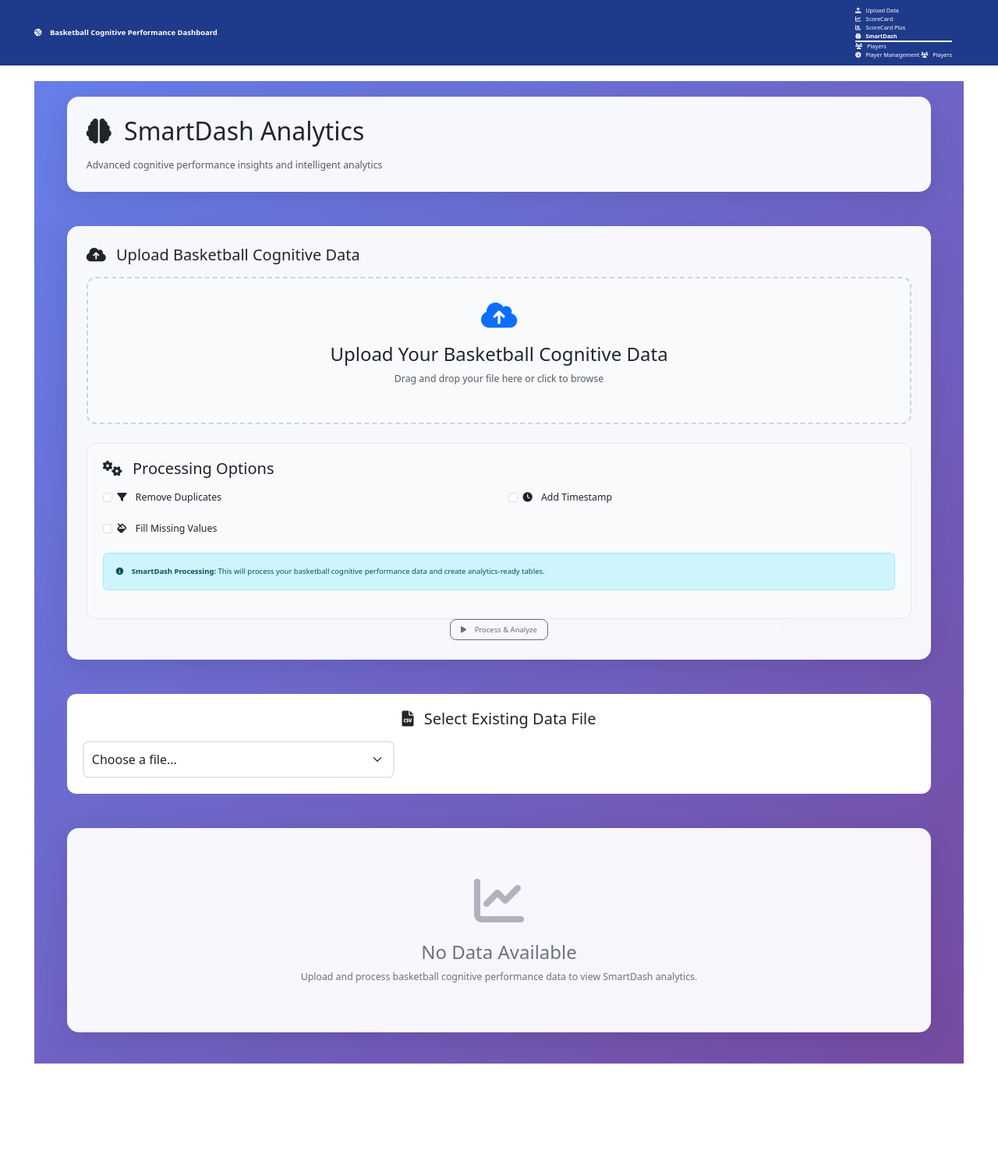
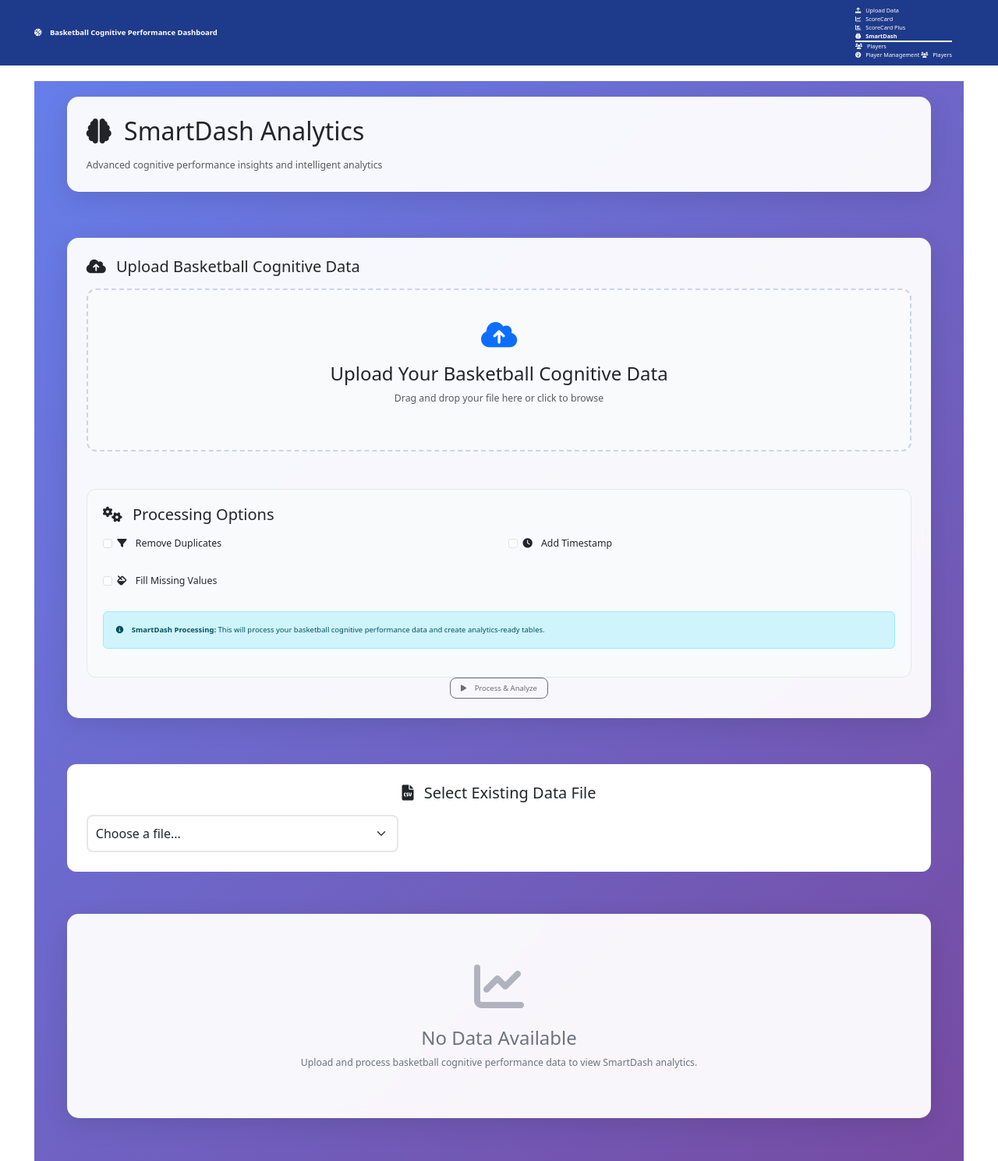
Before and after one commit to daivikvennela/integrityHoops, a Flask app: page /smartdash in a window 1280 px wide. Shown: the whole page at 78% size. Before the commit the page ends 1364 px from the top, so only its background shows below. Run offline with Flask 3, Linux system fonts and the light colour scheme.

Commit message:
MVP 1: cleaned up files[Todo: implement scorecard functionality, mapping from player to cards, leaderboard, account user management[sign ins and more]]

```diff
--- a/testApp1/templates/smartdash.html
+++ b/testApp1/templates/smartdash.html
@@ -16,7 +16,7 @@
         box-shadow: 0 8px 32px rgba(0, 0, 0, 0.1);
         backdrop-filter: blur(10px);
         border: 1px solid rgba(255, 255, 255, 0.2);
-        margin-bottom: 20px;
+        margin-bottom: 35px;
         overflow: hidden;
     }
 
@@ -24,8 +24,8 @@
         background: linear-gradient(135deg, #667eea 0%, #764ba2 100%);
         color: white;
         border-radius: 12px;
-        padding: 20px;
-        margin-bottom: 15px;
+        padding: 25px;
+        margin-bottom: 25px;
         text-align: center;
         transition: transform 0.3s ease;
     }
@@ -49,8 +49,8 @@
         background: linear-gradient(135deg, #f093fb 0%, #f5576c 100%);
         color: white;
         border-radius: 12px;
-        padding: 20px;
-        margin-bottom: 15px;
+        padding: 25px;
+        margin-bottom: 25px;
     }
 
     .trend-indicator {
@@ -79,15 +79,15 @@
     .performance-chart {
         background: white;
         border-radius: 12px;
-        padding: 20px;
-        margin-bottom: 20px;
+        padding: 25px;
+        margin-bottom: 30px;
     }
 
     .category-breakdown {
         background: white;
         border-radius: 12px;
-        padding: 20px;
-        margin-bottom: 20px;
+        padding: 25px;
+        margin-bottom: 30px;
     }
 
     .progress-bar-custom {
@@ -118,8 +118,8 @@
     .file-selector {
         background: white;
         border-radius: 12px;
-        padding: 20px;
-        margin-bottom: 20px;
+        padding: 25px;
+        margin-bottom: 30px;
         text-align: center;
     }
 
@@ -135,7 +135,7 @@
     .upload-area {
         border: 2px dashed #cbd5e1;
         border-radius: 12px;
-        padding: 30px;
+        padding: 40px;
         text-align: center;
         background: #f8fafc;
         transition: all 0.3s ease;
@@ -204,7 +204,7 @@
                             Upload Basketball Cognitive Data
                         </h5>
                         <form method="POST" action="{{ url_for('smartdash_upload') }}" enctype="multipart/form-data" id="smartdashUploadForm">
-                            <div class="upload-area mb-4" onclick="document.getElementById('smartdashFile').click();">
+                            <div class="upload-area mb-5" onclick="document.getElementById('smartdashFile').click();">
                                 <i class="fas fa-cloud-upload-alt fa-3x text-primary mb-3"></i>
                                 <h4>Upload Your Basketball Cognitive Data</h4>
                                 <p class="text-muted">Drag and drop your file here or click to browse</p>
@@ -220,7 +220,7 @@
 
                                 <div class="row">
                                     <div class="col-md-6">
-                                        <div class="form-check mb-3">
+                                        <div class="form-check mb-4">
                                             <input class="form-check-input" type="checkbox" id="remove_duplicates" name="remove_duplicates">
                                             <label class="form-check-label" for="remove_duplicates">
                                                 <i class="fas fa-filter me-2"></i>
@@ -228,7 +228,7 @@
                                             </label>
                                         </div>
 
-                                        <div class="form-check mb-3">
+                                        <div class="form-check mb-4">
                                             <input class="form-check-input" type="checkbox" id="fill_missing" name="fill_missing">
                                             <label class="form-check-label" for="fill_missing">
                                                 <i class="fas fa-fill me-2"></i>
@@ -238,7 +238,7 @@
                                     </div>
 
                                     <div class="col-md-6">
-                                        <div class="form-check mb-3">
+                                        <div class="form-check mb-4">
                                             <input class="form-check-input" type="checkbox" id="add_timestamp" name="add_timestamp">
                                             <label class="form-check-label" for="add_timestamp">
                                                 <i class="fas fa-clock me-2"></i>
@@ -299,7 +299,7 @@
 
         {% if smart_metrics %}
         <!-- Key Metrics -->
-        <div class="row mb-4">
+        <div class="row mb-5">
             <div class="col-md-3">
                 <div class="metric-card">
                     <div class="metric-value">{{ smart_metrics.success_rate }}%</div>
@@ -336,7 +336,7 @@
 
         <!-- Key Insights -->
         {% if smart_metrics.key_insights %}
-        <div class="row mb-4">
+        <div class="row mb-5">
             <div class="col-12">
                 <div class="insight-card">
                     <h5 class="mb-3">
@@ -358,7 +358,7 @@
 
         <!-- Performance Trends -->
         {% if smart_metrics.performance_trends %}
-        <div class="row mb-4">
+        <div class="row mb-5">
             <div class="col-12">
                 <div class="performance-chart">
                     <h5 class="mb-3">
@@ -367,7 +367,7 @@
                     </h5>
                     <div class="row">
                         {% for i, trend in enumerate(smart_metrics.performance_trends) %}
-                        <div class="col-md-3 mb-3">
+                        <div class="col-md-3 mb-4">
                             <div class="text-center">
                                 <div class="h4 mb-1">{{ trend }}%</div>
                                 <div class="text-muted">Segment {{ i + 1 }}</div>
@@ -387,7 +387,7 @@
 
         <!-- Category Performance -->
         {% if smart_metrics.category_performance %}
-        <div class="row mb-4">
+        <div class="row mb-5">
             <div class="col-12">
                 <div class="category-breakdown">
                     <h5 class="mb-3">
@@ -396,7 +396,7 @@
                     </h5>
                     <div class="row">
                         {% for category, data in smart_metrics.category_performance.items() %}
-                        <div class="col-md-6 mb-3">
+                        <div class="col-md-6 mb-4">
                             <div class="d-flex justify-content-between align-items-center mb-2">
                                 <span class="fw-bold">{{ category }}</span>
                                 <span class="text-muted">{{ data.success_rate }}%</span>
@@ -422,7 +422,7 @@
 
         <!-- Shot Analysis -->
         {% if smart_metrics.shot_analysis and smart_metrics.shot_analysis.total_shots > 0 %}
-        <div class="row mb-4">
+        <div class="row mb-5">
             <div class="col-12">
                 <div class="dashboard-card">
                     <div class="p-4">
@@ -452,7 +452,7 @@
 
         <!-- Player Performance -->
         {% if smart_metrics.player_performance %}
-        <div class="row mb-4">
+        <div class="row mb-5">
             <div class="col-12">
                 <div class="dashboard-card">
                     <div class="p-4">
@@ -497,7 +497,7 @@
 
         <!-- Performance Tally Table -->
         {% if flattened_tally is not none and not flattened_tally.empty %}
-        <div class="row mb-4">
+        <div class="row mb-5">
             <div class="col-12">
                 <div class="dashboard-card">
                     <div class="p-4">
```
